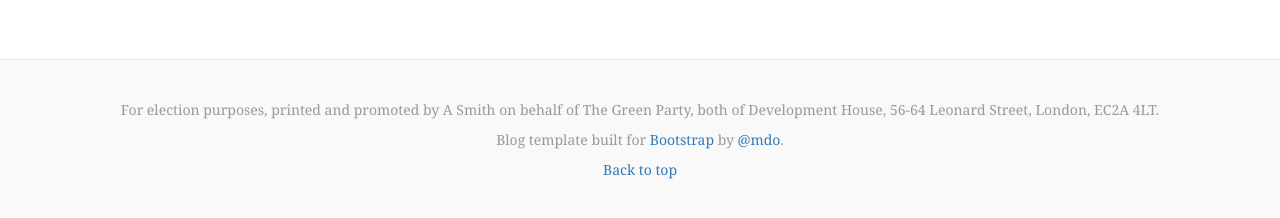
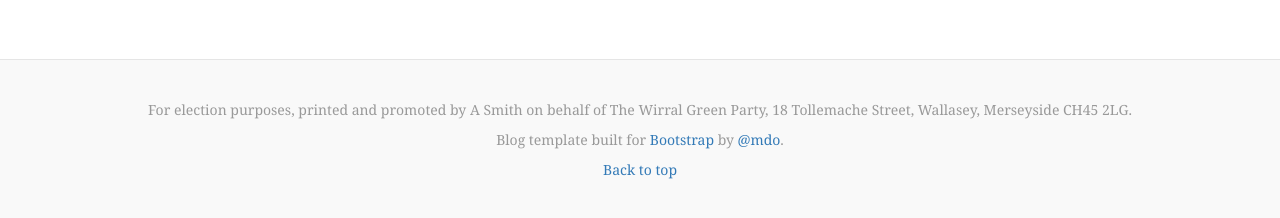
Before and after one commit to anthonyjsmith/anthonyjsmith.github.io, a Jekyll site: the page built from index.html, in a window 1280 px wide and 900 px high, scrolled down 11936 px. Shown: the part 670-888 px from the top of the window. Built offline with Jekyll 4.4.1, drawn with Linux system fonts in a browser that asks for light colours; nearby versions of some CDN libraries; Markdown is read by kramdown in place of the engine named in the settings; the list of posts is cut into pages by our own code; comment, search, counter and statistics services are not loaded.

Commit message:
Footer: For election purposes, printed and promoted by A Smith on behalf of The Wirral Green Party, 18 Tollemache Street, Wallasey, Merseyside CH45 2LG.

```diff
--- a/_includes/footer.html
+++ b/_includes/footer.html
@@ -1,6 +1,6 @@
 
     <div class="blog-footer">
-      <p>For election purposes, printed and promoted by A Smith on behalf of The Green Party, both of Development House, 56-64 Leonard Street, London, EC2A 4LT.</p>
+      <p>For election purposes, printed and promoted by A Smith on behalf of The Wirral Green Party, 18 Tollemache Street, Wallasey, Merseyside CH45 2LG.</p>
       <p>Blog template built for <a href="http://getbootstrap.com">Bootstrap</a> by <a href="https://twitter.com/mdo">@mdo</a>.</p>
       <p>
         <a href="#">Back to top</a>
```
